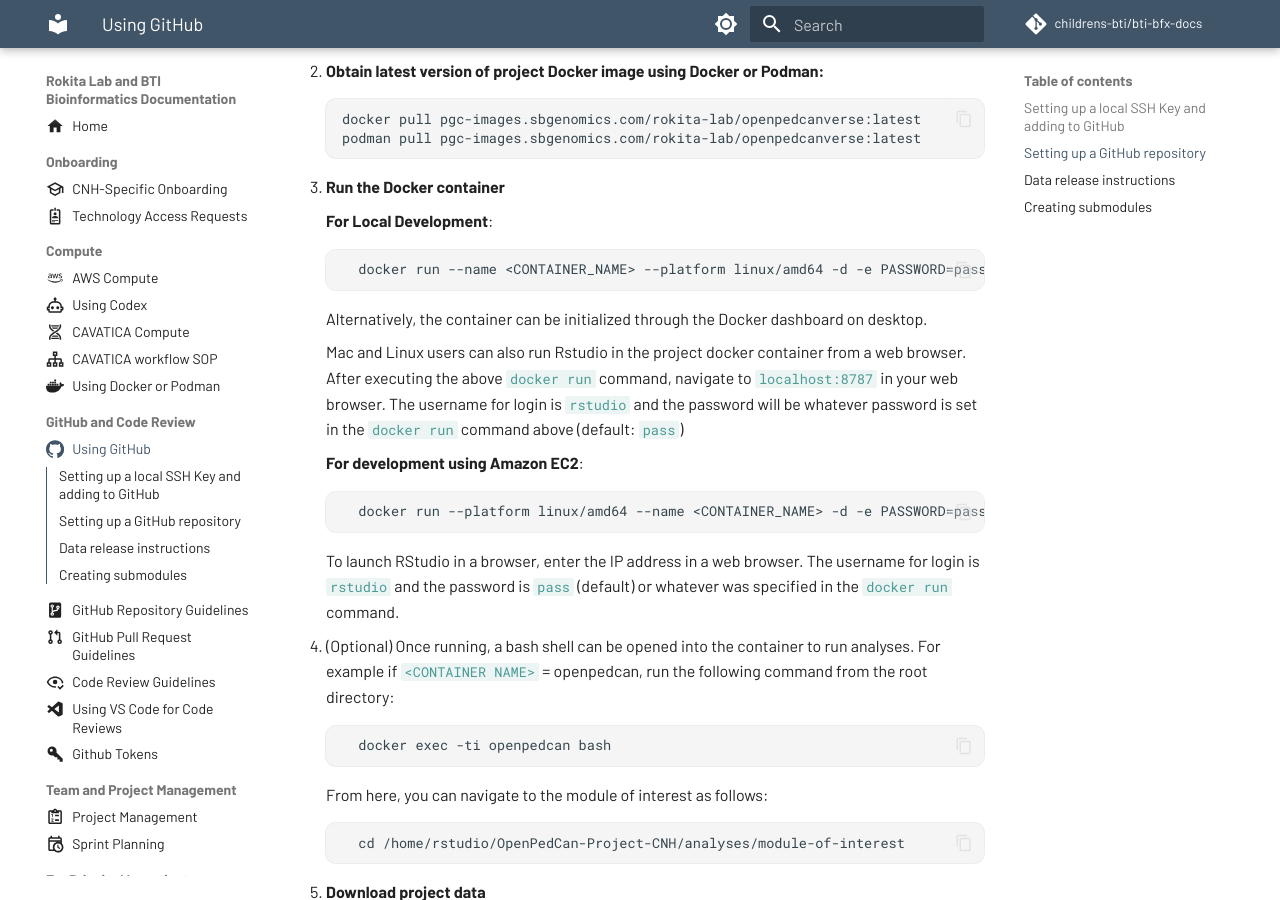
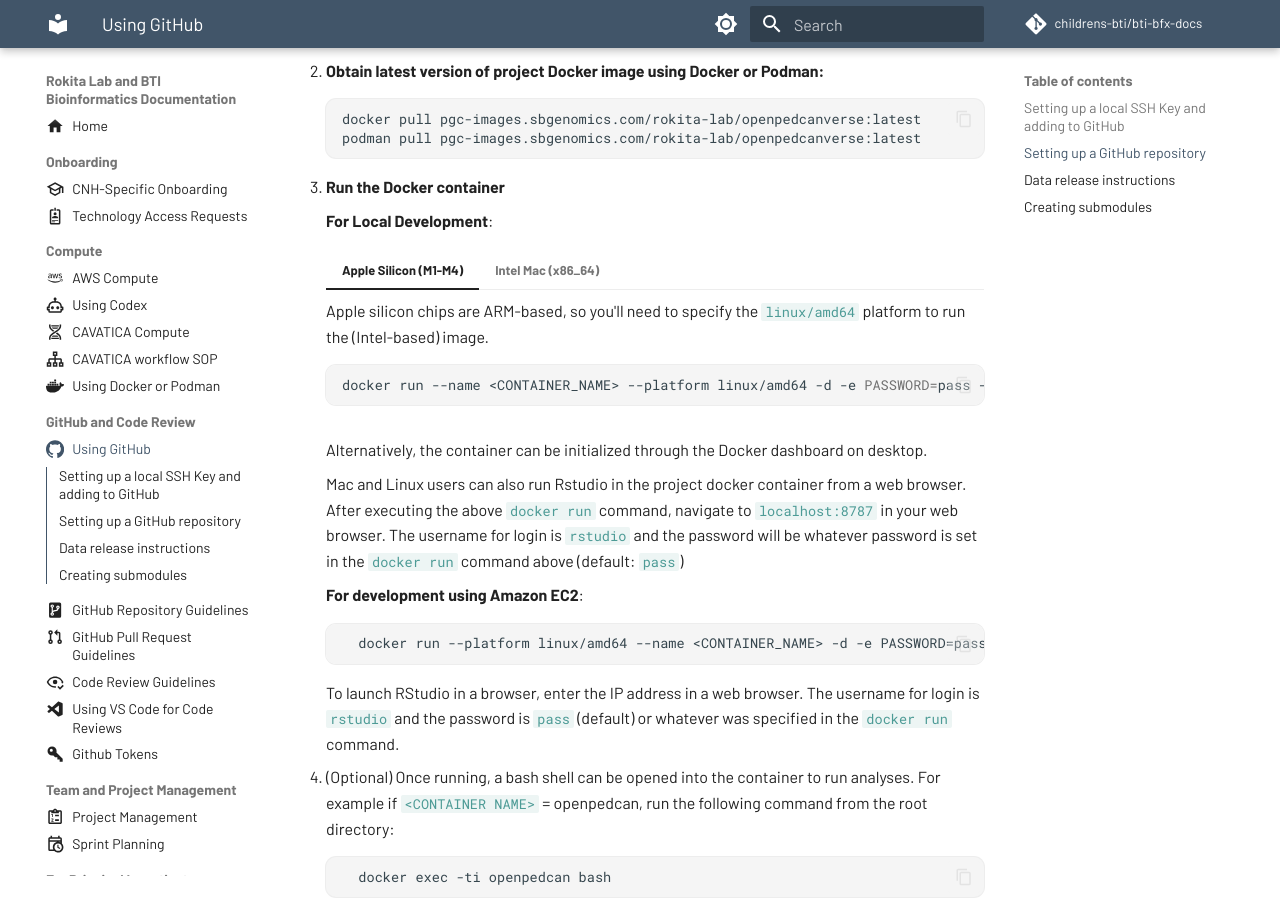
Before and after one commit to childrens-bti/bti-bfx-docs, an MkDocs documentation site: the page built from docs/github-general.md, in a window 1280 px wide and 900 px high, scrolled down 731 px. Built offline with MkDocs 1.6.1 and Material for MkDocs 9.7.7, drawn with Linux system fonts in a browser that asks for light colours; comment, search, counter and statistics services are not loaded.

Commit message:
Add Apple Silicon/Intel tabs for local RStudio container run
Splits the local-development docker run command into per-platform
tabs, matching the Apple-Silicon-first convention used elsewhere in
the docs, since Apple Silicon needs --platform linux/amd64.

Co-Authored-By: Claude Sonnet 5 <noreply@anthropic.com>

````diff
--- a/docs/github-general.md
+++ b/docs/github-general.md
@@ -40,7 +40,19 @@ Add this new SSH key to your profile in GitHub by following [these instructions]
 
     **For Local Development**:
 
-          docker run --name <CONTAINER_NAME> --platform linux/amd64 -d -e PASSWORD=pass -p 8787:8787 -v $PWD:/home/rstudio/OpenPedCan-Project-CNH pgc-images.sbgenomics.com/rokita-lab/openpedcanverse:latest
+    === "Apple Silicon (M1-M4)"
+
+        Apple silicon chips are ARM-based, so you'll need to specify the `linux/amd64` platform to run the (Intel-based) image.
+
+        ```bash
+        docker run --name <CONTAINER_NAME> --platform linux/amd64 -d -e PASSWORD=pass -p 8787:8787 -v $PWD:/home/rstudio/OpenPedCan-Project-CNH pgc-images.sbgenomics.com/rokita-lab/openpedcanverse:latest
+        ```
+
+    === "Intel Mac (x86_64)"
+
+        ```bash
+        docker run --name <CONTAINER_NAME> -d -e PASSWORD=pass -p 8787:8787 -v $PWD:/home/rstudio/OpenPedCan-Project-CNH pgc-images.sbgenomics.com/rokita-lab/openpedcanverse:latest
+        ```
 
       Alternatively, the container can be initialized through the Docker dashboard on desktop.
 
````
